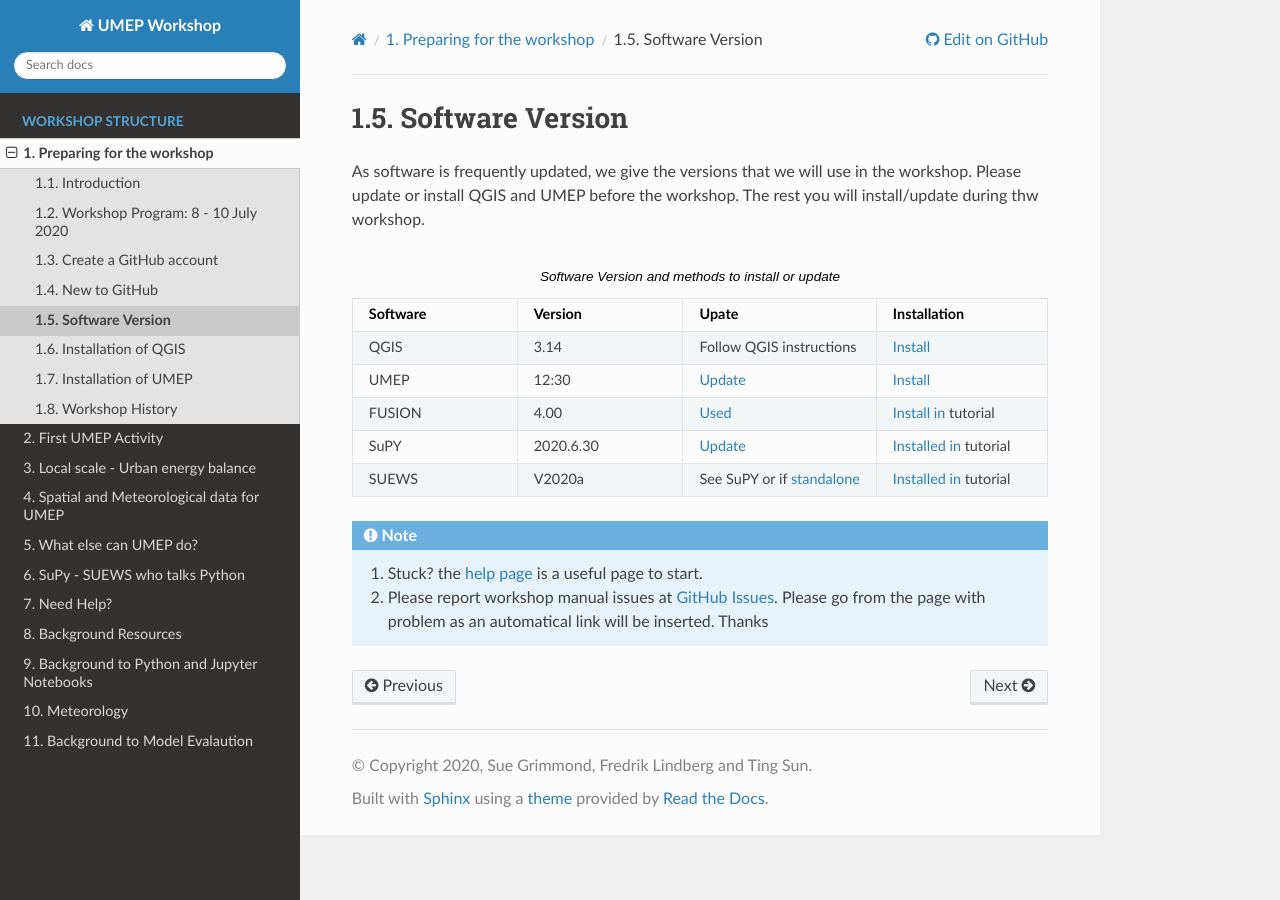
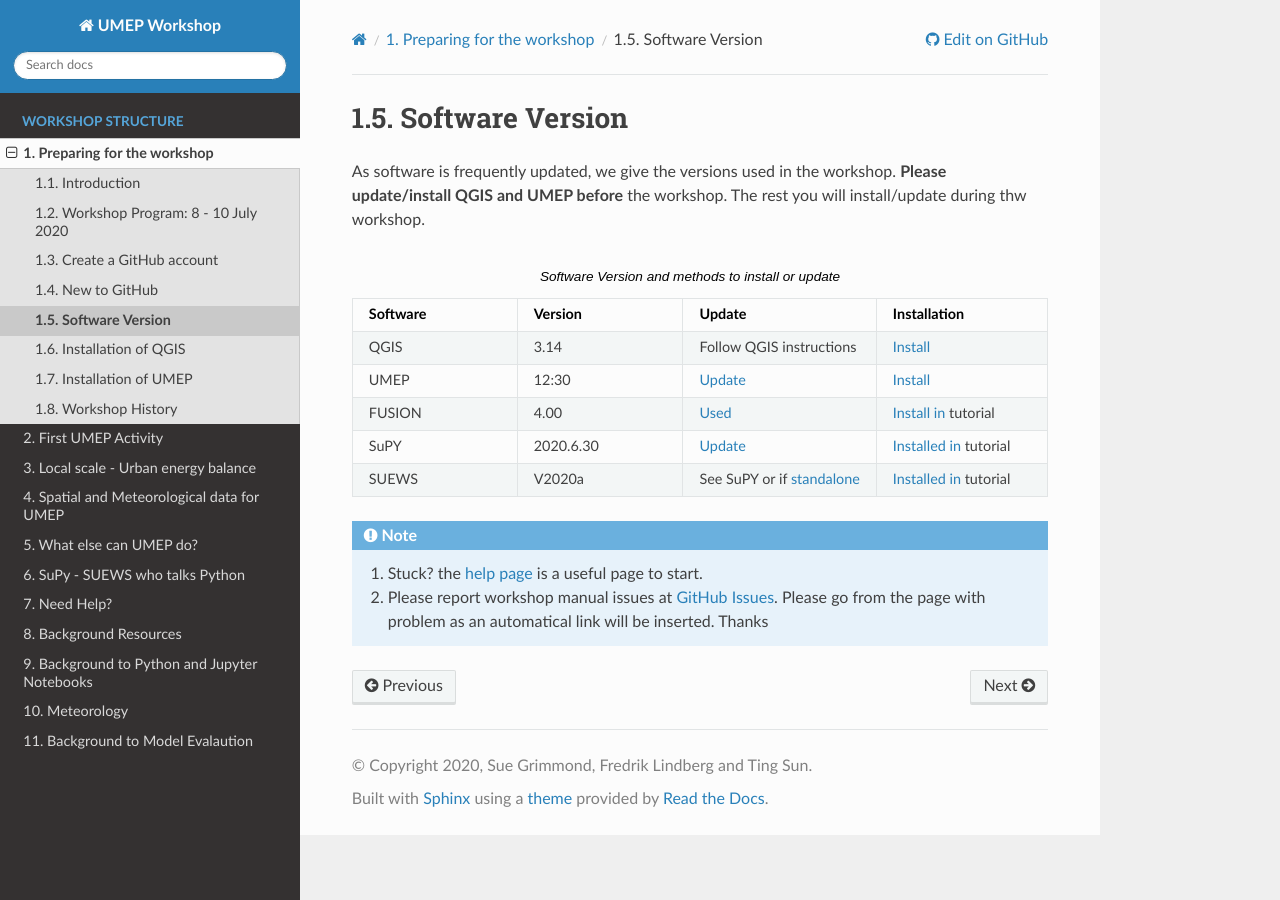
Before and after one commit to Urban-Meteorology-Reading/UMEP-Workshop, a Sphinx documentation site: the page built from source/Prepare/Version.rst, in a window 1280 px wide. Built offline with Sphinx 7.4.7 and the Read the Docs theme 2.0.0, drawn with Linux system fonts in a browser that asks for light colours; pages that are not in the unit, such as notebooks, are missing from menus.

Commit message:
Update Version.rst

```diff
--- a/source/Prepare/Version.rst
+++ b/source/Prepare/Version.rst
@@ -4,7 +4,7 @@
 -----------------
 
 
-As software is frequently updated, we give the versions that we will use in the workshop. Please update or install QGIS and UMEP before the workshop. The rest you will install/update during thw workshop.
+As software is frequently updated, we give the versions used in the workshop. **Please update/install QGIS and UMEP before** the workshop. The rest you will install/update during thw workshop.
 
 .. list-table:: Software Version and methods to install or update
    :header-rows: 1
@@ -12,7 +12,7 @@
 
    * - Software
      - Version
-     - Upate
+     - Update
      - Installation
    * - QGIS
      - 3.14
```
